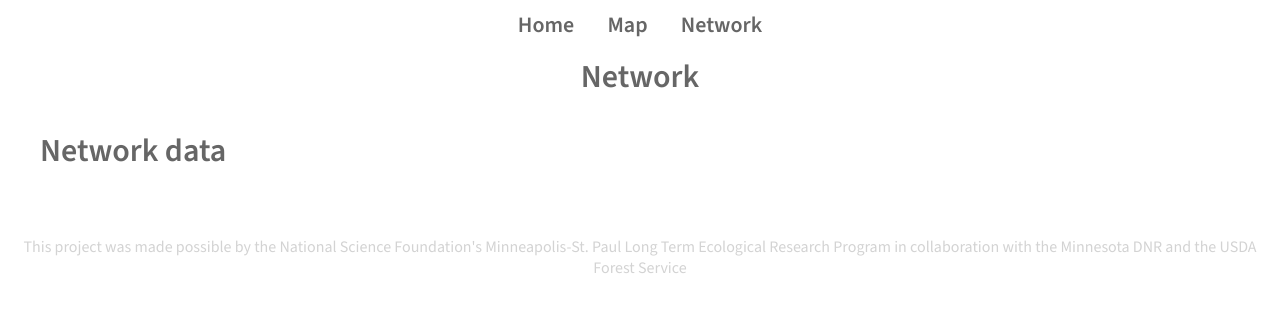
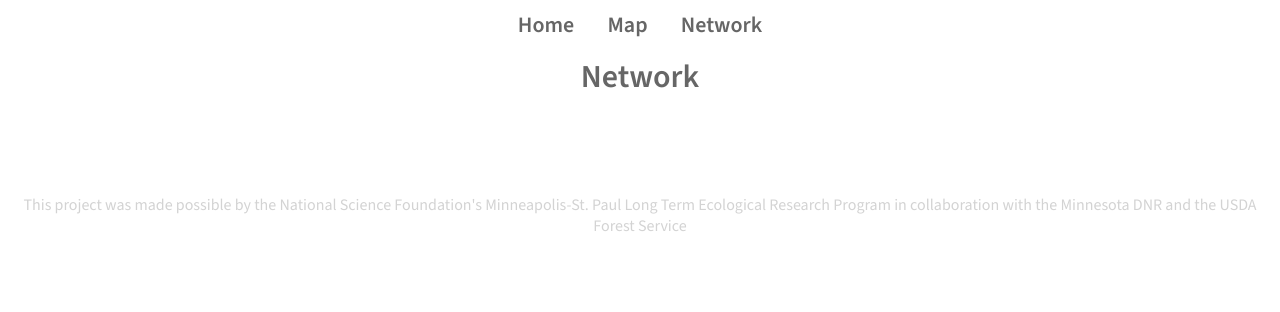
Before and after one commit to sallydonovan/mspstewmap, a Jekyll site: the page built from network.md, in a window 1280 px wide. Shown: the top 312 px of the page. Built offline with Jekyll 4.4.1, drawn with Linux system fonts in a browser that asks for light colours.

Commit message:
Update network.md

```diff
--- a/network.md
+++ b/network.md
@@ -1,6 +1,4 @@
 ---
+title: "Network"
 layout: default
-title: "Network"
 ---
-
-# Network data
```
